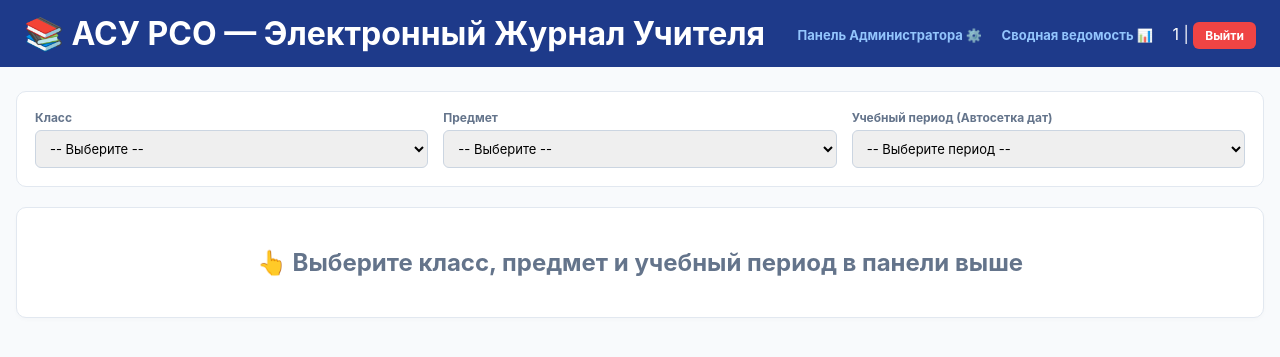
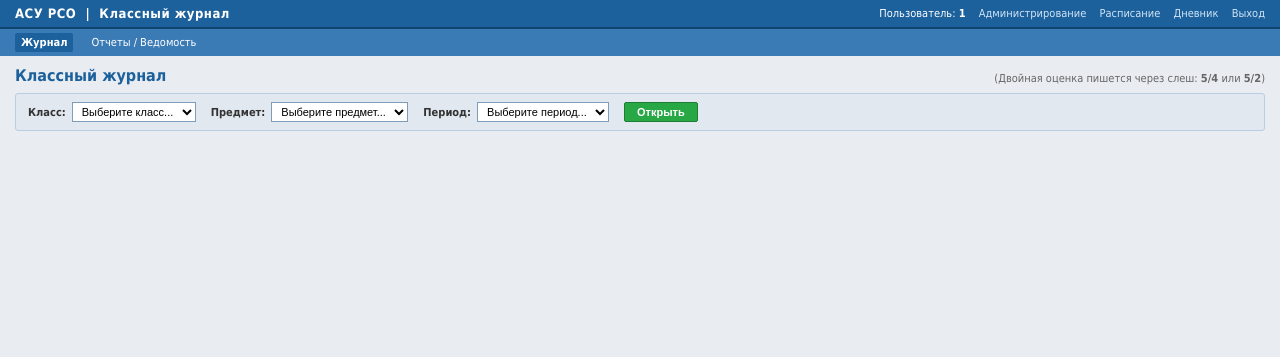
Before and after one commit to HOST-ZIZ/school-journal, a Flask app: page /teacher in a window 1280 px wide. Shown: the top 357 px of the page. Run offline with Flask 3, Linux system fonts and the light colour scheme; the visitor is signed in with stand-in values (Sample User, id 1); data that the repository does not hold is empty; some libraries are stand-ins or nearby versions.

Commit message:
teacher.html

```diff
--- a/templates/teacher.html
+++ b/templates/teacher.html
@@ -2,172 +2,203 @@
 <html lang="ru">
 <head>
     <meta charset="UTF-8">
-    <title>АСУ РСО — Электронный журнал</title>
+    <title>АСУ РСО. Классный журнал</title>
     <style>
-        * { box-sizing: border-box; margin: 0; padding: 0; font-family: -apple-system, BlinkMacSystemFont, "Segoe UI", Roboto, sans-serif; }
-        body { background: #f8fafc; color: #0f172a; }
-        header { background: #1e3a8a; color: white; padding: 14px 24px; display: flex; justify-content: space-between; align-items: center; }
-        .container { max-width: 1500px; margin: 24px auto; padding: 0 16px; }
-        .alert { background: #dcfce7; color: #15803d; padding: 12px; border-radius: 6px; font-weight: bold; margin-bottom: 20px; }
+        * { box-sizing: border-box; }
+        body { font-family: Tahoma, Arial, sans-serif; font-size: 11px; margin: 0; background: #e9edf2; color: #333; }
 
-        .filter-bar { background: white; padding: 18px; border-radius: 10px; border: 1px solid #e2e8f0; display: flex; gap: 15px; align-items: flex-end; margin-bottom: 20px; }
-        .form-group { flex: 1; }
-        label { display: block; font-size: 12px; font-weight: bold; color: #64748b; margin-bottom: 5px; }
-        select, input { width: 100%; padding: 9px 10px; border: 1px solid #cbd5e1; border-radius: 6px; font-size: 13px; }
+        /* Верхняя панель АСУ РСО */
+        .top-header { background: #1c609c; color: white; padding: 6px 15px; display: flex; justify-content: space-between; align-items: center; border-bottom: 2px solid #0f4370; }
+        .logo-title { font-size: 13px; font-weight: bold; letter-spacing: 0.5px; }
+        .user-block a { color: #d0e4f7; text-decoration: none; font-size: 11px; margin-left: 10px; }
+        .user-block a:hover { text-decoration: underline; }
 
-        .btn { background: #2563eb; color: white; border: none; padding: 10px 18px; border-radius: 6px; font-weight: bold; cursor: pointer; font-size: 13px; }
-        .btn:hover { background: #1d4ed8; }
+        /* Вторая строка навигации */
+        .nav-toolbar { background: #3b7bb5; padding: 4px 15px; display: flex; gap: 12px; }
+        .nav-toolbar a { color: #ffffff; text-decoration: none; font-size: 11px; padding: 3px 6px; }
+        .nav-toolbar a.active { background: #1c609c; font-weight: bold; border-radius: 2px; }
 
-        .card { background: white; padding: 20px; border-radius: 10px; border: 1px solid #e2e8f0; margin-bottom: 20px; box-shadow: 0 2px 4px rgba(0,0,0,0.02); }
-        h3 { margin-bottom: 12px; font-size: 16px; color: #1e3a8a; border-bottom: 2px solid #e0e7ff; padding-bottom: 6px; }
+        .container { padding: 10px 15px; }
 
-        .journal-table-wrap { overflow-x: auto; margin-top: 15px; }
-        .journal-table { width: 100%; border-collapse: collapse; font-size: 13px; text-align: center; }
-        .journal-table th, .journal-table td { border: 1px solid #cbd5e1; padding: 5px; }
-        .journal-table th { background: #eff6ff; color: #1e3a8a; }
-        .journal-table td.student-col { text-align: left; padding-left: 10px; font-weight: bold; }
+        .journal-title-bar { display: flex; justify-content: space-between; align-items: flex-end; margin-bottom: 8px; }
+        .journal-heading { font-size: 16px; font-weight: bold; color: #1c609c; }
+        .quick-actions a { color: #1c609c; text-decoration: none; font-weight: bold; font-size: 11px; margin-left: 15px; }
 
-        .cell-wrap { display: flex; align-items: center; justify-content: center; gap: 2px; }
-        .grade-input { width: 32px; height: 30px; text-align: center; font-weight: bold; font-size: 13px; border: 1px solid #94a3b8; border-radius: 4px; background: #fff; }
-        .grade-input:focus { border-color: #2563eb; background: #fef08a; outline: none; }
-        .grade-hw { background: #f8fafc; border-style: dashed; }
+        /* Блок фильтров */
+        .filter-panel { background: #e2e8f0; border: 1px solid #b8cce4; padding: 8px 12px; display: flex; gap: 15px; align-items: center; border-radius: 3px; margin-bottom: 12px; }
+        .filter-group { display: flex; align-items: center; gap: 6px; }
+        .filter-group label { font-weight: bold; font-size: 11px; color: #333; }
+        select, button { font-size: 11px; padding: 2px 5px; border: 1px solid #7f9db9; background: #fff; }
+        button.btn-load { background: #28a745; color: white; border: 1px solid #1e7e34; font-weight: bold; cursor: pointer; padding: 3px 12px; border-radius: 2px; }
+        button.btn-save { background: #007bff; color: white; border: 1px solid #0056b3; font-weight: bold; cursor: pointer; padding: 5px 15px; font-size: 12px; border-radius: 2px; }
 
-        .lesson-header-link { font-size: 12px; display: block; color: #2563eb; text-decoration: none; font-weight: bold; }
-        .lesson-header-link:hover { text-decoration: underline; }
-        .lesson-header-topic { font-size: 11px; display: block; color: #64748b; font-weight: normal; }
+        /* Таблица журнала АСУ РСО */
+        .table-wrap { overflow-x: auto; background: #fff; border: 1px solid #8ba0b5; box-shadow: 0 1px 4px rgba(0,0,0,0.1); }
+        table.journal-grid { border-collapse: collapse; width: 100%; white-space: nowrap; }
+        table.journal-grid th, table.journal-grid td { border: 1px solid #b8cce4; text-align: center; padding: 0; }
 
-        .nav-link { color: #93c5fd; text-decoration: none; font-weight: bold; font-size: 13px; margin-right: 15px; }
-        .logout { background: #ef4444; color: white; padding: 6px 12px; border-radius: 6px; text-decoration: none; font-size: 12px; font-weight: bold; }
+        /* Шапка таблицы */
+        th.header-student { background: #dce6f1; width: 220px; min-width: 200px; text-align: left; padding: 6px 8px; font-weight: bold; }
+        th.header-month { background: #dce6f1; font-weight: bold; padding: 4px; font-size: 11px; }
+        th.header-day { background: #edf2f8; font-weight: normal; font-size: 11px; height: 22px; width: 34px; min-width: 34px; }
+        th.header-check { background: #f2f6fa; height: 22px; }
+        th.header-stat { background: #dce6f1; width: 55px; min-width: 50px; font-size: 10px; font-weight: bold; }
+
+        /* Синяя кнопка-галочка в заголовке урока */
+        .check-btn { display: inline-flex; align-items: center; justify-content: center; width: 16px; height: 16px; background: #1c609c; color: #fff; text-decoration: none; font-size: 10px; border-radius: 2px; font-weight: bold; }
+        .check-btn:hover { background: #0b3d68; }
+
+        /* Строки учеников */
+        td.student-name { text-align: left; padding: 4px 8px; background: #fff; font-size: 11px; border-right: 1px solid #8ba0b5; }
+        tr:hover td.student-name, tr:hover td.mark-cell { background-color: #eaf2fa; }
+
+        /* Единое сплошное поле ввода в ячейке журнала */
+        td.mark-cell { width: 34px; height: 26px; padding: 0; background: #fff; }
+        input.mark-input { width: 100%; height: 25px; border: none; outline: none; background: transparent; text-align: center; font-size: 11px; font-weight: bold; color: #000; font-family: Tahoma, Arial, sans-serif; cursor: text; }
+        input.mark-input:focus { background: #fffde7; border: 1px solid #0056b3; }
+
+        td.stat-cell { font-weight: bold; font-size: 11px; background: #f2f6fa; }
+
+        .flash-msg { background: #d4edda; color: #155724; border: 1px solid #c3e6cb; padding: 6px 12px; margin-bottom: 10px; font-size: 12px; }
     </style>
 </head>
 <body>
 
-<header>
-    <h1>📚 АСУ РСО — Электронный Журнал Учителя</h1>
-    <div>
+<div class="top-header">
+    <div class="logo-title">АСУ РСО &nbsp;|&nbsp; Классный журнал</div>
+    <div class="user-block">
+        <span>Пользователь: <strong>{{ fio }}</strong></span>
         {% if role == 'admin' %}
-        <a href="/admin" class="nav-link">Панель Администратора ⚙️</a>
+            <a href="/admin">Администрирование</a>
+            <a href="/schedule">Расписание</a>
         {% endif %}
-        <a href="/report" class="nav-link">Сводная ведомость 📊</a>
-        <span>{{ fio }}</span> | <a href="/logout" class="logout">Выйти</a>
+        <a href="/diary">Дневник</a>
+        <a href="/logout">Выход</a>
     </div>
-</header>
+</div>
+
+<div class="nav-toolbar">
+    <a href="/teacher" class="active">Журнал</a>
+    <a href="/report?class_id={{ selected_class }}&period_id={{ selected_period }}">Отчеты / Ведомость</a>
+</div>
 
 <div class="container">
+    <div class="journal-title-bar">
+        <div class="journal-heading">Классный журнал</div>
+        <div class="quick-actions">
+            <span style="color: #666; font-size: 11px;">(Двойная оценка пишется через слеш: <strong>5/4</strong> или <strong>5/2</strong>)</span>
+        </div>
+    </div>
+
     {% with messages = get_flashed_messages(with_categories=true) %}
         {% if messages %}
             {% for cat, msg in messages %}
-          <div class="alert">{{ msg }}</div>
+                <div class="flash-msg">{{ msg }}</div>
             {% endfor %}
         {% endif %}
     {% endwith %}
 
-    <form method="GET" class="filter-bar">
-        <div class="form-group">
-            <label>Класс</label>
-            <select name="class_id" required onchange="this.form.submit()">
-                <option value="">-- Выберите --</option>
+    <form method="GET" action="/teacher" class="filter-panel">
+        <div class="filter-group">
+            <label>Класс:</label>
+            <select name="class_id" required>
+                <option value="">Выберите класс...</option>
                 {% for c in classes %}
                     <option value="{{ c.id }}" {% if selected_class == c.id %}selected{% endif %}>{{ c.name }}</option>
                 {% endfor %}
             </select>
         </div>
-        <div class="form-group">
-            <label>Предмет</label>
-            <select name="subject_id" required onchange="this.form.submit()">
-                <option value="">-- Выберите --</option>
+
+        <div class="filter-group">
+            <label>Предмет:</label>
+            <select name="subject_id" required>
+                <option value="">Выберите предмет...</option>
                 {% for s in subjects %}
                     <option value="{{ s.id }}" {% if selected_subject == s.id %}selected{% endif %}>{{ s.name }}</option>
                 {% endfor %}
             </select>
         </div>
-        <div class="form-group">
-            <label>Учебный период (Автосетка дат)</label>
-            <select name="period_id" required onchange="this.form.submit()">
-                <option value="">-- Выберите период --</option>
+
+        <div class="filter-group">
+            <label>Период:</label>
+            <select name="period_id" required>
+                <option value="">Выберите период...</option>
                 {% for p in periods %}
-                <option value="{{ p.id }}" {% if selected_period == p.id %}selected{% endif %}>{{ p.name }} (с {{ p.start_date }} по {{ p.end_date }})</option>
+                    <option value="{{ p.id }}" {% if selected_period == p.id %}selected{% endif %}>{{ p.name }}</option>
                 {% endfor %}
             </select>
         </div>
+
+        <button type="submit" class="btn-load">Открыть</button>
     </form>
 
     {% if selected_class and selected_subject and selected_period %}
-    <div class="card">
-        <h3>📋 Сетка журнала (Средневзвешенный балл и посещаемость Н, У, О)</h3>
-        <p style="font-size: 12px; color: #64748b; margin-bottom: 10px;">💡 Ставьте оценки (2-5) или пропуски (Н, У, О). Клик на дату в шапке открывает карточку урока с комментариями!</p>
-
-        {% if students and lessons %}
-        <form method="POST">
+        <form method="POST" action="/teacher">
             <input type="hidden" name="action" value="save_journal">
             <input type="hidden" name="class_id" value="{{ selected_class }}">
             <input type="hidden" name="subject_id" value="{{ selected_subject }}">
             <input type="hidden" name="period_id" value="{{ selected_period }}">
 
-            <div class="journal-table-wrap">
-                <table class="journal-table">
+            <div class="table-wrap">
+                <table class="journal-grid">
                     <thead>
+                        <!-- Строка 1: Месяцы -->
                         <tr>
-                            <th style="width: 40px;">№</th>
-                            <th style="text-align: left; padding-left: 10px; min-width: 180px;">Ученик</th>
-                            {% for l in lessons %}
-                            <th {% if l.lesson_type != 'lesson' %}style="background: #fef08a;"{% endif %}>
-                                <a href="/lesson/{{ l.id }}" class="lesson-header-link" title="Открыть карточку урока">📅 {{ l.lesson_date }}</a>
-                                <span class="lesson-header-topic">{% if l.lesson_type == 'control' %}⚡ Контрольная{% elif l.lesson_type == 'test' %}Самостоятельная{% else %}{{ l.topic or 'Урок' }}{% endif %}</span>
-                                <div style="font-size: 10px; color: #64748b;">
-                                    {% if l.lesson_type == 'lesson' %}Урок / ДЗ{% else %}Работа{% endif %}
-                                </div>
+                            <th rowspan="3" class="header-student">Ученики</th>
+                            {% for mg in month_groups %}
+                                <th colspan="{{ mg.count }}" class="header-month">{{ mg.name }}</th>
+                            {% endfor %}
+                            <th rowspan="3" class="header-stat">Средняя оценка</th>
+                            <th rowspan="3" class="header-stat">Оценка за период</th>
+                        </tr>
+
+                        <!-- Строка 2: Дни месяца -->
+                        <tr>
+                            {% for les in lessons %}
+                                <th class="header-day" title="{{ les.lesson_date }} ({{ les.lesson_number }}-й урок)">
+                                    {{ les.day_num }}
                                 </th>
                             {% endfor %}
-                            <th style="background: #fef08a; width: 65px;">Ср. взв.</th>
-                            <th style="background: #fde047; width: 65px;">Итог</th>
-                            <th style="background: #fee2e2; width: 50px;" title="Пропуски Н">Н</th>
+                        </tr>
+
+                        <!-- Строка 3: Синие кнопки-галочки для открытия карточки урока -->
+                        <tr>
+                            {% for les in lessons %}
+                                <th class="header-check">
+                                    <a href="/lesson/{{ les.id }}" class="check-btn" title="Открыть тему, ДЗ и карточку урока">✔</a>
+                                </th>
+                            {% endfor %}
                         </tr>
                     </thead>
                     <tbody>
                         {% for st in students %}
                             <tr>
-                            <td>{{ loop.index }}</td>
-                            <td class="student-col">{{ st.fio }}</td>
-                            {% for l in lessons %}
-                            <td>
-                                {% if l.lesson_type == 'lesson' %}
-                                    <div class="cell-wrap">
-                                        <input type="text" name="grade_class_{{ st.id }}_{{ l.id }}" value="{{ grades_map.get((st.id, l.id, 'class'), '') }}" class="grade-input" maxlength="2" autocomplete="off" title="Урок">
-                                        <span style="color: #94a3b8; font-weight: bold;">/</span>
-                                        <input type="text" name="grade_homework_{{ st.id }}_{{ l.id }}" value="{{ grades_map.get((st.id, l.id, 'homework'), '') }}" class="grade-input grade-hw" maxlength="2" autocomplete="off" title="ДЗ">
-                                    </div>
-                                {% else %}
-                                    <div class="cell-wrap">
-                                        <input type="text" name="grade_extra_{{ st.id }}_{{ l.id }}" value="{{ grades_map.get((st.id, l.id, 'extra'), '') }}" class="grade-input" style="background: #fef9c3;" maxlength="2" autocomplete="off" title="Работа">
-                                    </div>
-                                {% endif %}
+                                <td class="student-name">{{ loop.index }}. {{ st.fio }}</td>
+                                {% for les in lessons %}
+                                    <td class="mark-cell">
+                                        <input type="text"
+                                               name="cell_{{ st.id }}_{{ les.id }}"
+                                               class="mark-input"
+                                               value="{{ cell_values.get((st.id, les.id), '') }}"
+                                               autocomplete="off"
+                                               maxlength="5"
+                                               placeholder="">
                                     </td>
                                 {% endfor %}
-                            <td style="font-weight: bold; background: #fef9c3;">{{ student_stats[st.id].avg }}</td>
-                            <td style="font-weight: bold; background: #fef08a; font-size: 15px; color: #b45309;">{{ student_stats[st.id].period_grade }}</td>
-                            <td style="font-weight: bold; background: #fef2f2; color: #dc2626;">{{ student_stats[st.id].missed_n }}</td>
+                                <td class="stat-cell">{{ student_stats[st.id].avg }}</td>
+                                <td class="stat-cell">{{ student_stats[st.id].period_grade }}</td>
                             </tr>
                         {% endfor %}
                     </tbody>
                 </table>
             </div>
 
-            <div style="margin-top: 20px; text-align: right;">
-                <button type="submit" class="btn" style="background: #16a34a; padding: 12px 30px; font-size: 15px;">💾 Сохранить весь журнал</button>
+            <div style="margin-top: 12px; text-align: left;">
+                <button type="submit" class="btn-save">Сохранить журнал</button>
             </div>
         </form>
-        {% elif not students %}
-        <p style="color: #64748b; padding: 15px; text-align: center;">В классе нет учеников.</p>
-        {% else %}
-        <p style="color: #64748b; padding: 15px; text-align: center;">В выбранном периоде нет дней.</p>
     {% endif %}
 </div>
-    {% else %}
-    <div class="card" style="text-align: center; padding: 40px; color: #64748b;">
-        <h2>👆 Выберите класс, предмет и учебный период в панели выше</h2>
-    </div>
-    {% endif %}
-</div>
+
 </body>
 </html>
```
Lines whose indentation alone changed are shown as unchanged.
